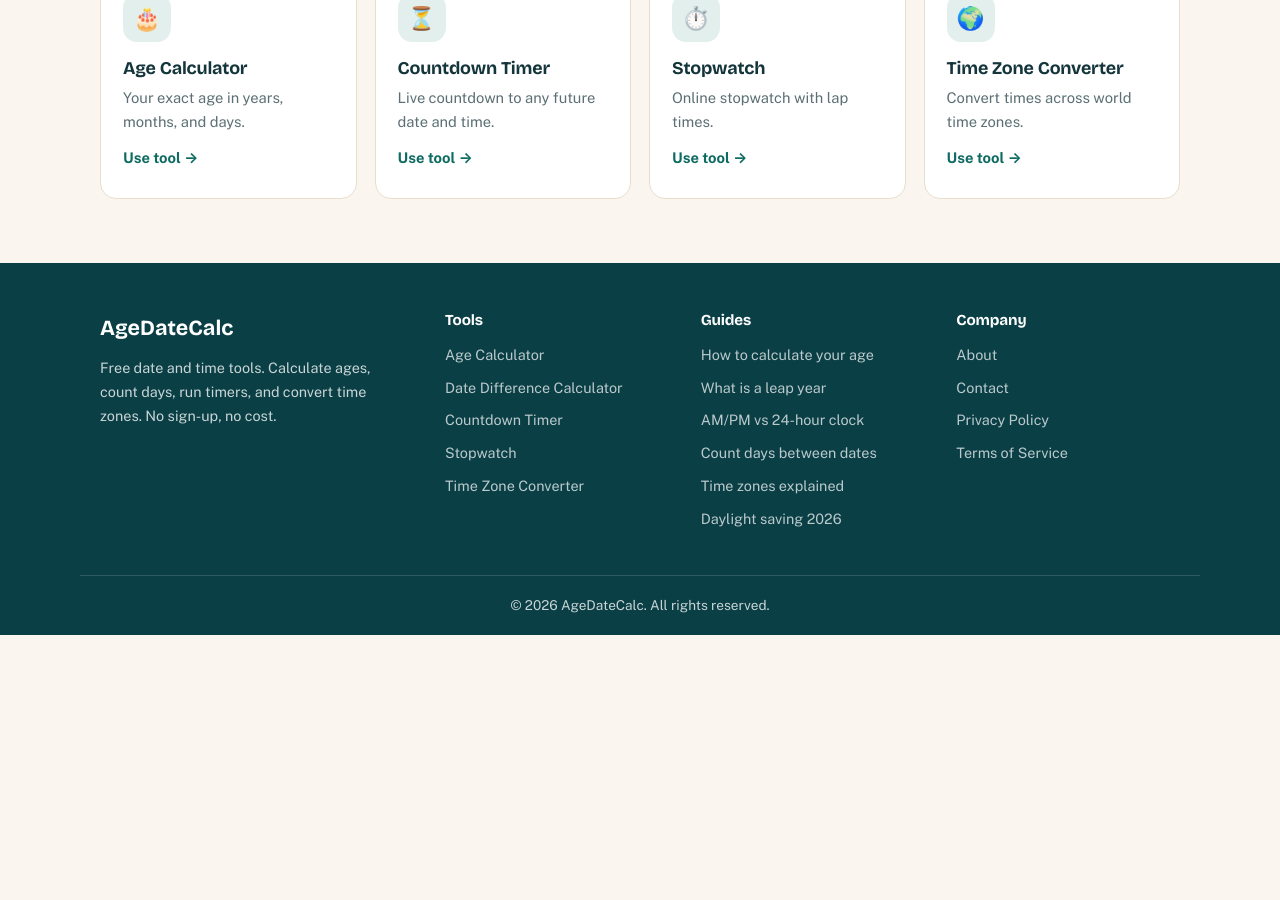
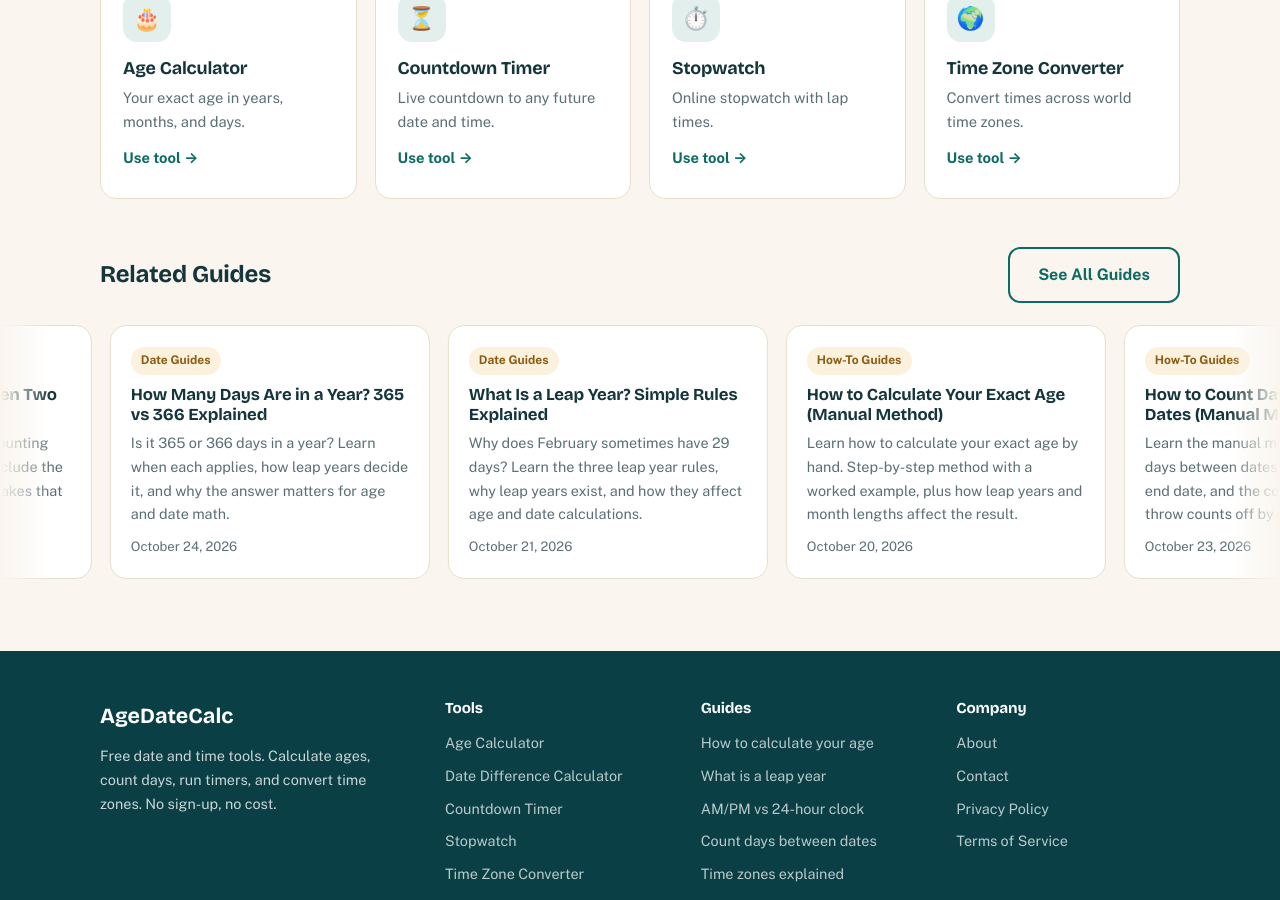
Before and after one commit to zaidmeo09-dhangal/agedatecalc, a Jekyll site: the page built from date-difference-calculator.md, in a window 1280 px wide and 900 px high, scrolled down 6824 px. Built offline with Jekyll 4.4.1, drawn with Linux system fonts in a browser that asks for light colours; before the commit the page ends 7459 px from its top, so only the background shows below that.

Commit message:
Related Guides auto-scrolling strip on all tool pages

```diff
--- a/date-difference-calculator.md
+++ b/date-difference-calculator.md
@@ -95,6 +95,11 @@ schema: |
       }
     ]
   }
+related_posts:
+  - /blog/how-to-count-days-between-dates/
+  - /blog/how-many-days-in-a-year/
+  - /blog/what-is-a-leap-year/
+  - /blog/how-to-calculate-age/
 ---
 
 <section class="hero" style="padding:48px 0 24px">
@@ -420,3 +425,5 @@ Business-day math lives or dies on the holiday list. These are the US federal ho
   }catch(e4){}
 })();
 </script>
+
+{% include related-guides.html %}
```
